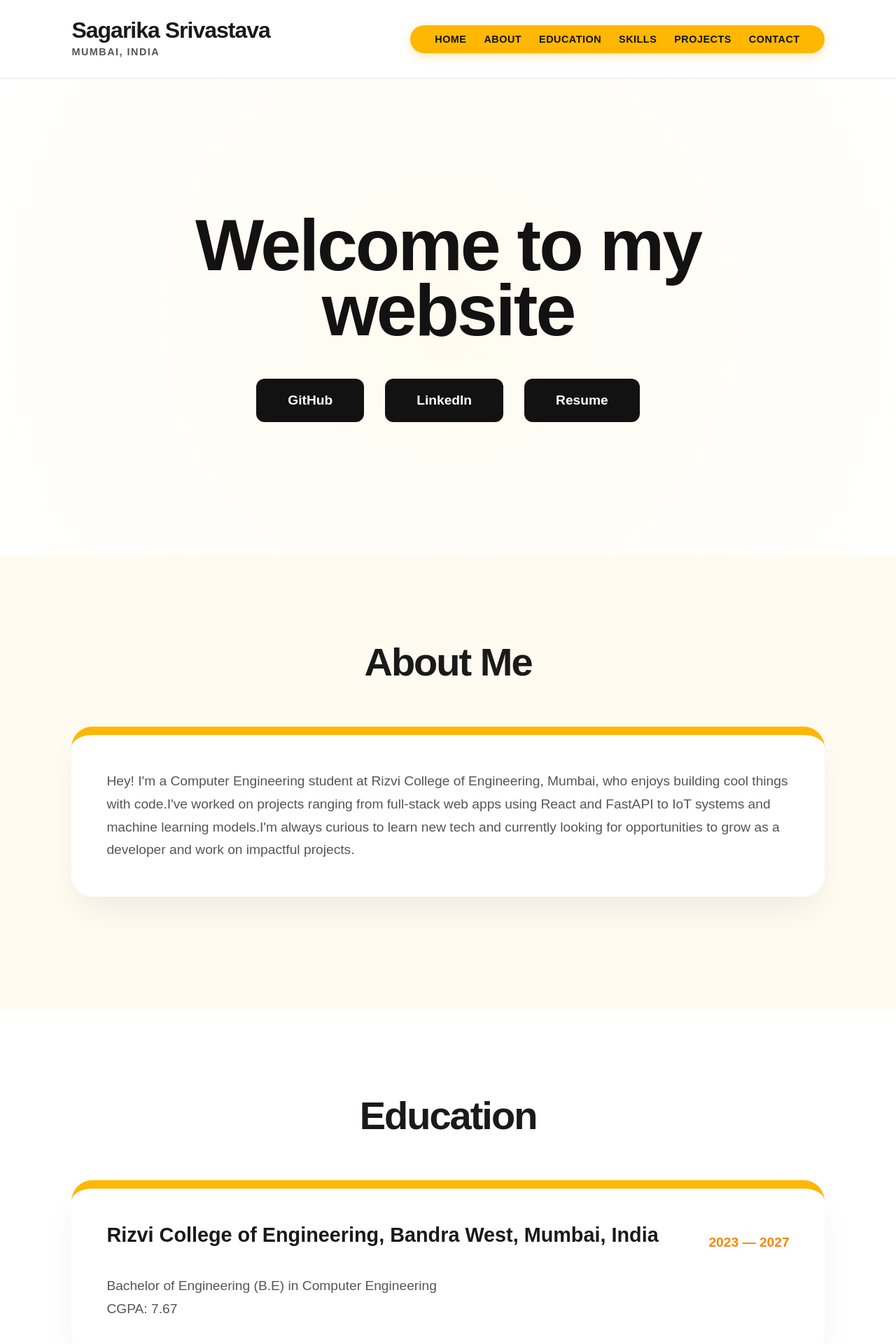
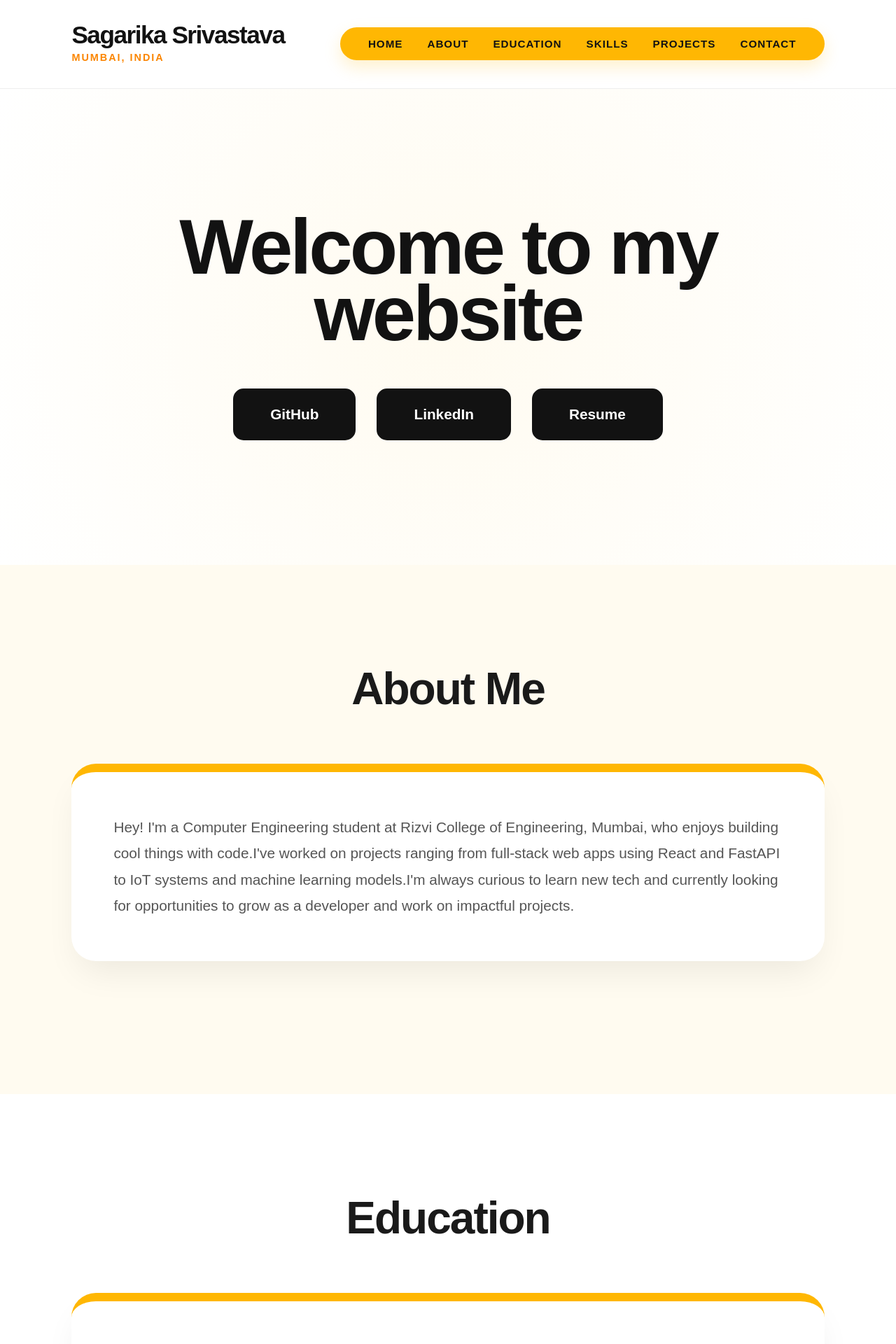
Before and after one commit to issrivastava/portfolio-gemini-version, a React (Create React App) app: page / in a window 1280 px wide. Shown: the top 1920 px of the page at 70% size. Built offline with nearby package versions, Linux system fonts and the light colour scheme; a web font is replaced by a local one.

Commit message:
Redesign: Updated layout to modern bento-style CSS

```diff
--- a/src/App.css
+++ b/src/App.css
@@ -9,13 +9,16 @@
   --text-main: #1A1A1A;
   --text-secondary: #555555;
   --shadow: 0 25px 50px -12px rgba(0, 0, 0, 0.08);
+  --card-border: 12px solid var(--accent);
 }
 
+/* --- Base Reset --- */
 * {
   margin: 0;
   padding: 0;
   box-sizing: border-box;
   font-family: 'Glacial Indifference', sans-serif;
+  cursor: auto !important; /* Explicitly removed custom cursor */
 }
 
 html, body {
@@ -25,77 +28,81 @@ html, body {
   overflow-x: hidden;
 }
 
-/* --- HEADER & NAVIGATION FIX --- */
+/* --- NEW NAVIGATION DESIGN --- */
 .site-header {
   display: flex;
   justify-content: space-between;
   align-items: center;
-  padding: 25px 8%;
+  padding: 30px 8%;
   background: rgba(255, 255, 255, 0.98);
-  backdrop-filter: blur(8px);
+  backdrop-filter: blur(10px);
   position: sticky;
   top: 0;
   z-index: 1000;
-  border-bottom: 2px solid #F0F0F0;
+  border-bottom: 1px solid #eee;
 }
 
 .header-left h1 {
-  font-size: 2rem; /* Increased size */
+  font-size: 2.2rem;
   font-weight: 800;
-  letter-spacing: -1px;
+  letter-spacing: -1.5px;
+  color: var(--dark);
 }
 
 .header-left p {
   font-size: 0.9rem;
   font-weight: 700;
   text-transform: uppercase;
-  color: var(--text-secondary);
-  letter-spacing: 1.5px;
+  color: var(--accent-dark);
+  letter-spacing: 2px;
 }
 
-/* Fixed the compressed Nav Bar */
+/* Redesigned Nav "Blob" into an elegant floating pill */
 .header-right-blob {
   background-color: var(--accent);
-  padding: 12px 35px;
-  border-radius: 50px;
-  box-shadow: 0 4px 15px rgba(255, 183, 3, 0.3);
+  padding: 15px 40px;
+  border-radius: 100px;
+  box-shadow: 0 10px 25px rgba(255, 183, 3, 0.2);
 }
 
 .nav-menu {
   display: flex;
-  gap: 25px; /* Added significant space between links */
+  gap: 35px; /* Significant spacing between links */
+  align-items: center;
 }
 
 .nav-menu a {
   text-decoration: none;
   color: var(--dark);
   font-weight: 800;
-  font-size: 0.9rem;
+  font-size: 0.95rem;
   text-transform: uppercase;
-  letter-spacing: 0.5px;
-  transition: opacity 0.2s;
+  letter-spacing: 1px;
+  transition: all 0.3s ease;
 }
 
 .nav-menu a:hover {
-  opacity: 0.7;
+  color: var(--white);
+  transform: translateY(-2px);
 }
 
 /* --- HERO SECTION (Centered & Classy) --- */
 .hero-page {
-  height: calc(100vh - 120px); /* Fill the screen minus header */
+  height: calc(100vh - 120px);
   display: flex;
   justify-content: center;
   align-items: center;
   text-align: center;
   background: radial-gradient(circle at center, var(--accent-soft) 0%, var(--white) 100%);
+  padding: 0 10%;
 }
 
 .welcome-text {
-  font-size: clamp(3.5rem, 10vw, 6.5rem); /* Much larger, classy font size */
+  font-size: clamp(3.5rem, 12vw, 7rem); /* Extra large & Bold */
   font-weight: 800;
-  letter-spacing: -3px;
-  line-height: 0.9;
-  margin-bottom: 50px;
+  letter-spacing: -4px;
+  line-height: 0.85;
+  margin-bottom: 60px;
   color: var(--dark);
 }
 
@@ -109,29 +116,31 @@ html, body {
 .hero-btn {
   background: var(--dark);
   color: white;
-  padding: 20px 45px;
-  border-radius: 12px;
+  padding: 22px 50px;
+  border-radius: 15px;
   text-decoration: none;
   font-weight: 800;
-  font-size: 1.2rem;
-  transition: all 0.3s cubic-bezier(0.175, 0.885, 0.32, 1.275);
-  border: none;
+  font-size: 1.3rem;
+  transition: all 0.4s cubic-bezier(0.175, 0.885, 0.32, 1.275);
+  border: 3px solid var(--dark);
 }
 
 .hero-btn:hover {
-  transform: translateY(-5px) scale(1.05);
-  background: var(--accent-dark);
-  color: white;
+  background: var(--accent);
+  border-color: var(--accent);
+  color: var(--dark);
+  transform: translateY(-10px);
+  box-shadow: 0 20px 40px rgba(255, 183, 3, 0.3);
 }
 
-/* --- THE UNIVERSAL CARD DESIGN (Applied to all sections) --- */
+/* --- SECTION WRAPPERS --- */
 .content-yellow {
-  padding: 120px 8%;
+  padding: 140px 8%;
   display: flex;
   justify-content: center;
 }
 
-/* Alternating background to kill the "Plain HTML" look */
+/* Background alternating to fill empty space feel */
 #about, #skills, #contact {
   background-color: var(--accent-soft);
 }
@@ -142,58 +151,63 @@ html, body {
 }
 
 .section-title {
-  font-size: 3.5rem; /* Larger Title */
+  font-size: 4rem;
   font-weight: 800;
-  margin-bottom: 60px;
+  margin-bottom: 70px;
   text-align: center;
   letter-spacing: -2px;
 }
 
-/* Your requested card style applied to EVERYTHING */
+/* --- UNIVERSAL CARD DESIGN --- */
 .white-content-box,
 .education-card,
 .project-card,
 .skill-category {
   background: var(--white);
-  padding: 50px; /* More padding for a premium feel */
-  border-radius: 30px;
-  border-top: 12px solid var(--accent); /* Thick characteristic border */
+  padding: 60px; /* High-end spaciousness */
+  border-radius: 35px;
+  border-top: var(--card-border);
   box-shadow: var(--shadow);
-  margin-bottom: 40px;
-  transition: transform 0.4s ease;
+  margin-bottom: 50px;
+  transition: transform 0.4s ease, box-shadow 0.4s ease;
   width: 100%;
 }
 
-.white-content-box:hover, .education-card:hover, .project-card:hover, .skill-category:hover {
-  transform: translateY(-10px);
+.white-content-box:hover,
+.education-card:hover,
+.project-card:hover,
+.skill-category:hover {
+  transform: translateY(-12px);
+  box-shadow: 0 40px 70px -15px rgba(0, 0, 0, 0.12);
 }
 
-/* --- Card Typography --- */
+/* --- CARD TYPOGRAPHY --- */
 h3 {
-  font-size: 1.8rem;
+  font-size: 2.2rem;
   font-weight: 800;
-  margin-bottom: 20px;
+  margin-bottom: 25px;
+  color: var(--dark);
 }
 
 p {
-  font-size: 1.2rem;
-  line-height: 1.7;
+  font-size: 1.3rem;
+  line-height: 1.8;
   color: var(--text-secondary);
 }
 
-/* --- Projects & Skills Grids --- */
+/* --- PROJECTS & SKILLS GRIDS --- */
 .projects-grid, .skills-container {
   display: grid;
-  grid-template-columns: repeat(auto-fit, minmax(350px, 1fr));
-  gap: 35px;
+  grid-template-columns: repeat(auto-fit, minmax(400px, 1fr));
+  gap: 40px;
 }
 
 .project-list li {
   list-style: none;
-  margin-bottom: 12px;
-  padding-left: 25px;
+  margin-bottom: 15px;
+  padding-left: 30px;
   position: relative;
-  font-size: 1.1rem;
+  font-size: 1.2rem;
 }
 
 .project-list li::before {
@@ -205,76 +219,141 @@ p {
 }
 
 .tech-text {
-  margin-top: 25px;
+  margin-top: 30px;
   font-weight: 800;
-  font-size: 0.9rem;
-  letter-spacing: 1px;
+  font-size: 1rem;
   color: var(--dark);
   background: var(--accent-soft);
-  padding: 10px 20px;
-  border-radius: 8px;
+  padding: 12px 25px;
+  border-radius: 10px;
   display: inline-block;
   border: 1px solid var(--accent);
 }
 
-/* --- Skill Badges --- */
+/* --- SKILL BADGES --- */
 .skill-badges span {
-  background: var(--white);
-  padding: 12px 20px;
-  border-radius: 12px;
+  background: var(--accent-soft);
+  padding: 14px 24px;
+  border-radius: 15px;
   font-weight: 800;
-  margin: 6px;
+  margin: 8px;
   display: inline-block;
-  border: 2px solid var(--accent-soft);
-  box-shadow: 0 4px 6px rgba(0,0,0,0.02);
+  border: 2px solid transparent;
+  transition: all 0.3s ease;
 }
 
-/* --- Education --- */
+.skill-badges span:hover {
+  border-color: var(--accent);
+  background: var(--white);
+  transform: scale(1.1);
+}
+
+/* --- EDUCATION HEADER --- */
 .education-header {
   display: flex;
   justify-content: space-between;
   align-items: center;
-  margin-bottom: 20px;
+  margin-bottom: 25px;
+  flex-wrap: wrap;
 }
 
 .education-date {
   font-weight: 800;
-  color: var(--accent-dark);
-  font-size: 1.2rem;
+  color: var(--white);
+  background: var(--dark);
+  padding: 8px 20px;
+  border-radius: 50px;
+  font-size: 1.1rem;
 }
 
-/* --- Footer --- */
+/* --- ELEGANT CONTACT SECTION --- */
+.contact-box {
+  max-width: 900px;
+  margin: 0 auto;
+  text-align: center;
+  display: flex;
+  flex-direction: column;
+  align-items: center;
+}
+
+.contact-details {
+  margin-bottom: 40px;
+  width: 100%;
+}
+
+.contact-details p {
+  font-size: 1.6rem;
+  font-weight: 800;
+  color: var(--dark);
+  padding: 20px 0;
+}
+
+.contact-details p:first-child {
+  border-bottom: 2px solid var(--accent-soft);
+}
+
+.message-btn {
+  background: var(--dark) !important;
+  color: var(--white) !important;
+  padding: 25px 80px !important;
+  border-radius: 100px !important;
+  font-size: 1.4rem !important;
+  font-weight: 800;
+  text-transform: uppercase;
+  letter-spacing: 3px;
+  border: none;
+  cursor: pointer;
+  display: inline-flex;
+  align-items: center;
+  gap: 20px;
+  transition: all 0.4s cubic-bezier(0.175, 0.885, 0.32, 1.275);
+}
+
+.message-btn::before {
+  content: "✉"; /* Elegant Envelope Symbol */
+  font-size: 2rem;
+}
+
+.message-btn:hover {
+  background: var(--accent) !important;
+  color: var(--dark) !important;
+  transform: translateY(-10px);
+  box-shadow: 0 20px 40px rgba(255, 183, 3, 0.4);
+}
+
+/* --- FOOTER --- */
 .site-footer {
   background: var(--dark);
   color: white;
-  padding: 100px 5%;
+  padding: 120px 8%;
   text-align: center;
 }
 
 .footer-link {
   color: var(--accent);
   text-decoration: none;
-  margin: 0 20px;
+  margin: 0 25px;
   font-weight: 800;
-  font-size: 1rem;
+  font-size: 1.1rem;
   text-transform: uppercase;
 }
 
 .footer-credit {
-  margin-top: 40px;
-  font-size: 0.9rem;
-  opacity: 0.4;
-  letter-spacing: 2px;
+  margin-top: 50px;
+  font-size: 1rem;
+  opacity: 0.3;
+  letter-spacing: 3px;
 }
 
-/* --- RESPONSIVE FIXES --- */
-@media (max-width: 768px) {
-  .site-header { padding: 20px 5%; flex-direction: column; gap: 20px; }
-  .header-right-blob { width: 100%; text-align: center; overflow-x: auto; }
+/* --- RESPONSIVE ADJUSTMENTS --- */
+@media (max-width: 900px) {
+  .site-header { flex-direction: column; gap: 25px; padding: 30px 5%; }
+  .header-right-blob { width: 100%; text-align: center; }
   .nav-menu { gap: 15px; justify-content: center; }
-  .welcome-text { font-size: 3rem; letter-spacing: -1px; }
-  .hero-button-container { flex-direction: column; width: 100%; padding: 0 20px; }
-  .hero-btn { width: 100%; text-align: center; }
-  .section-title { font-size: 2.5rem; }
-  .white-content-box, .education-card, .project-card, .skill-category { padding: 30px; }
+  .welcome-text { font-size: 3.5rem; letter-spacing: -1px; }
+  .hero-button-container { flex-direction: column; width: 100%; }
+  .hero-btn { width: 100%; }
+  .section-title { font-size: 2.8rem; }
+  .projects-grid, .skills-container { grid-template-columns: 1fr; }
+  .white-content-box, .education-card, .project-card, .skill-category { padding: 40px 25px; }
 }
```
